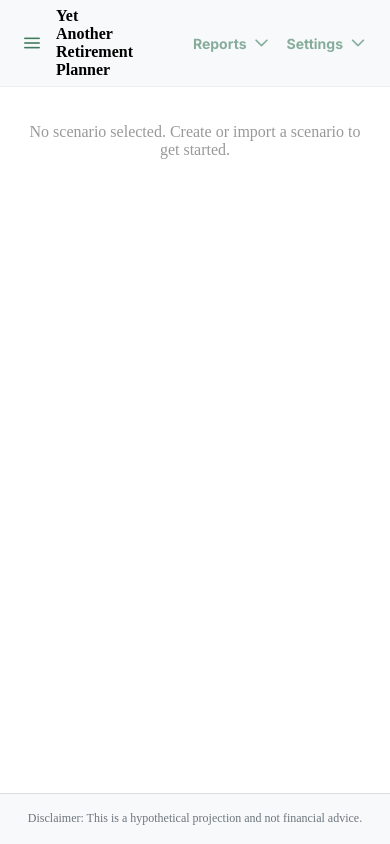
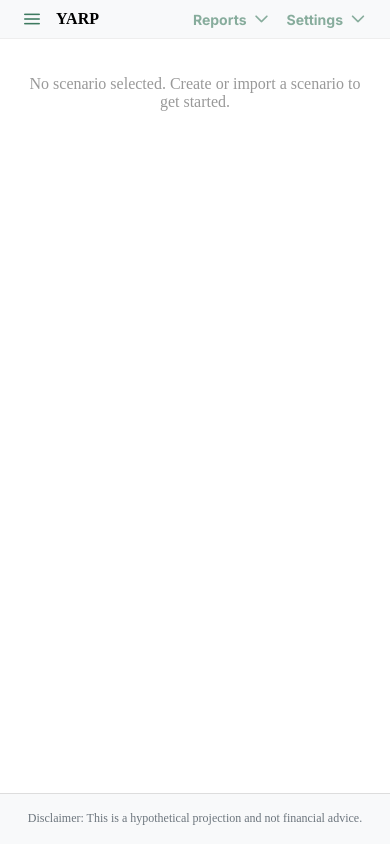
Before and after one commit to remackgeek/retirement-planner, a React (Vite) app: page / in a window 390 px wide. Built offline with nearby package versions, Linux system fonts and the light colour scheme.

Commit message:
chore: rebrand header to YARP with responsive short title on mobile

```diff
--- a/index.html
+++ b/index.html
@@ -4,7 +4,7 @@
     <meta charset="UTF-8" />
     <link rel="icon" type="image/svg+xml" href="/vite.svg" />
     <meta name="viewport" content="width=device-width, initial-scale=1.0" />
-    <title>retirement-planner</title>
+    <title>YARP</title>
   </head>
   <body>
     <div id="root"></div>
--- a/src/components/AppHeader/AppHeader.tsx
+++ b/src/components/AppHeader/AppHeader.tsx
@@ -56,6 +56,19 @@ const HeaderCenter = styled.div`
   }
 `;
 
+const AppTitleFull = styled.span`
+  ${mediaQuery.mobile} {
+    display: none;
+  }
+`;
+
+const AppTitleShort = styled.span`
+  display: none;
+  ${mediaQuery.mobile} {
+    display: inline;
+  }
+`;
+
 const HeaderRight = styled.div`
   flex: 1;
   display: flex;
@@ -104,7 +117,8 @@ const AppHeader: React.FC<AppHeaderProps> = ({ onMenuToggle, onExportCsv }) => {
           <HamburgerButton onClick={onMenuToggle} aria-label="Toggle menu">
             <i className="pi pi-bars" />
           </HamburgerButton>
-          Yet Another Retirement Planner
+          <AppTitleFull>YARP (Yet Another Retirement Planner)</AppTitleFull>
+          <AppTitleShort>YARP</AppTitleShort>
         </HeaderLeft>
         <HeaderCenter>
           {scenarioName && (
```
